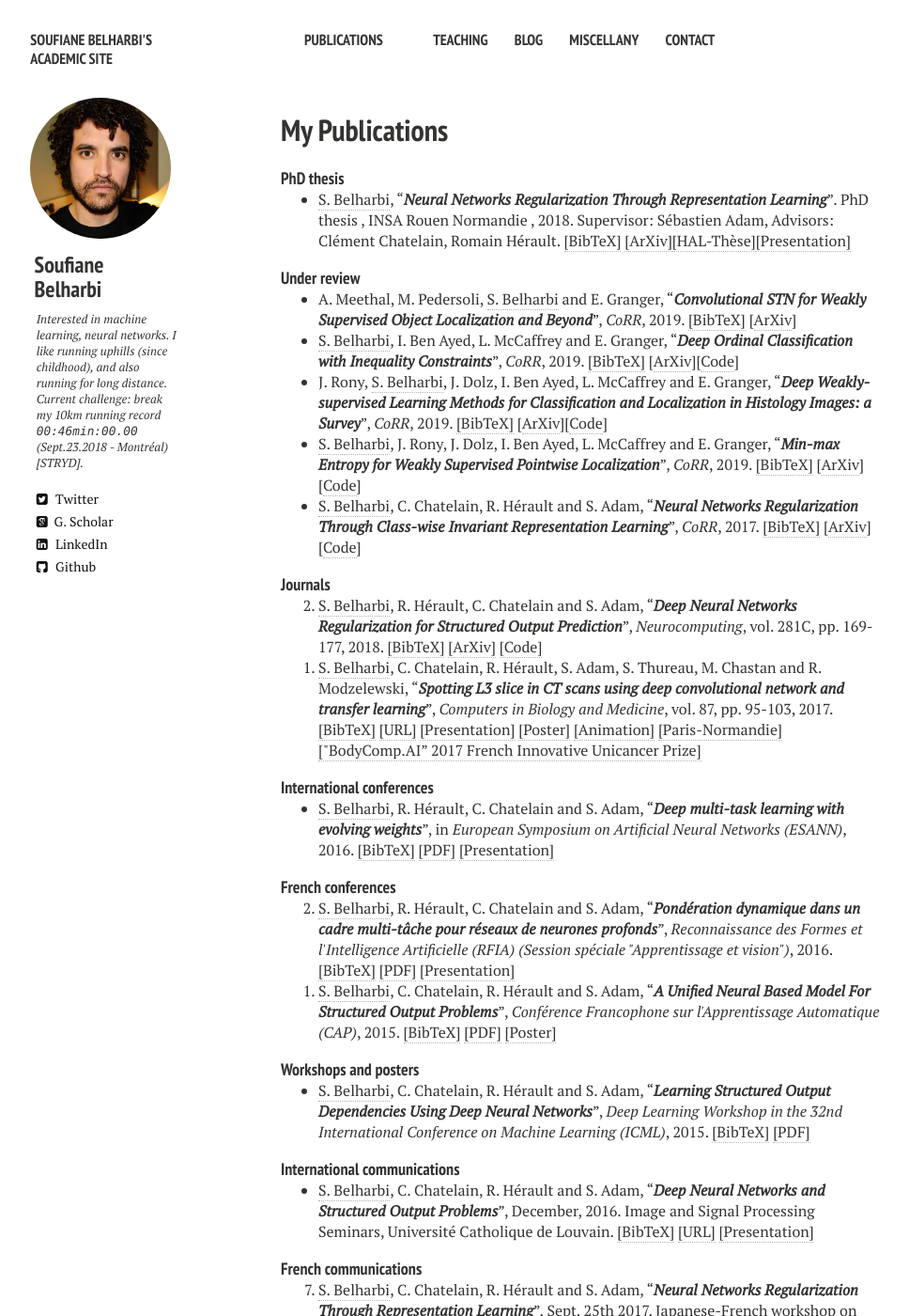
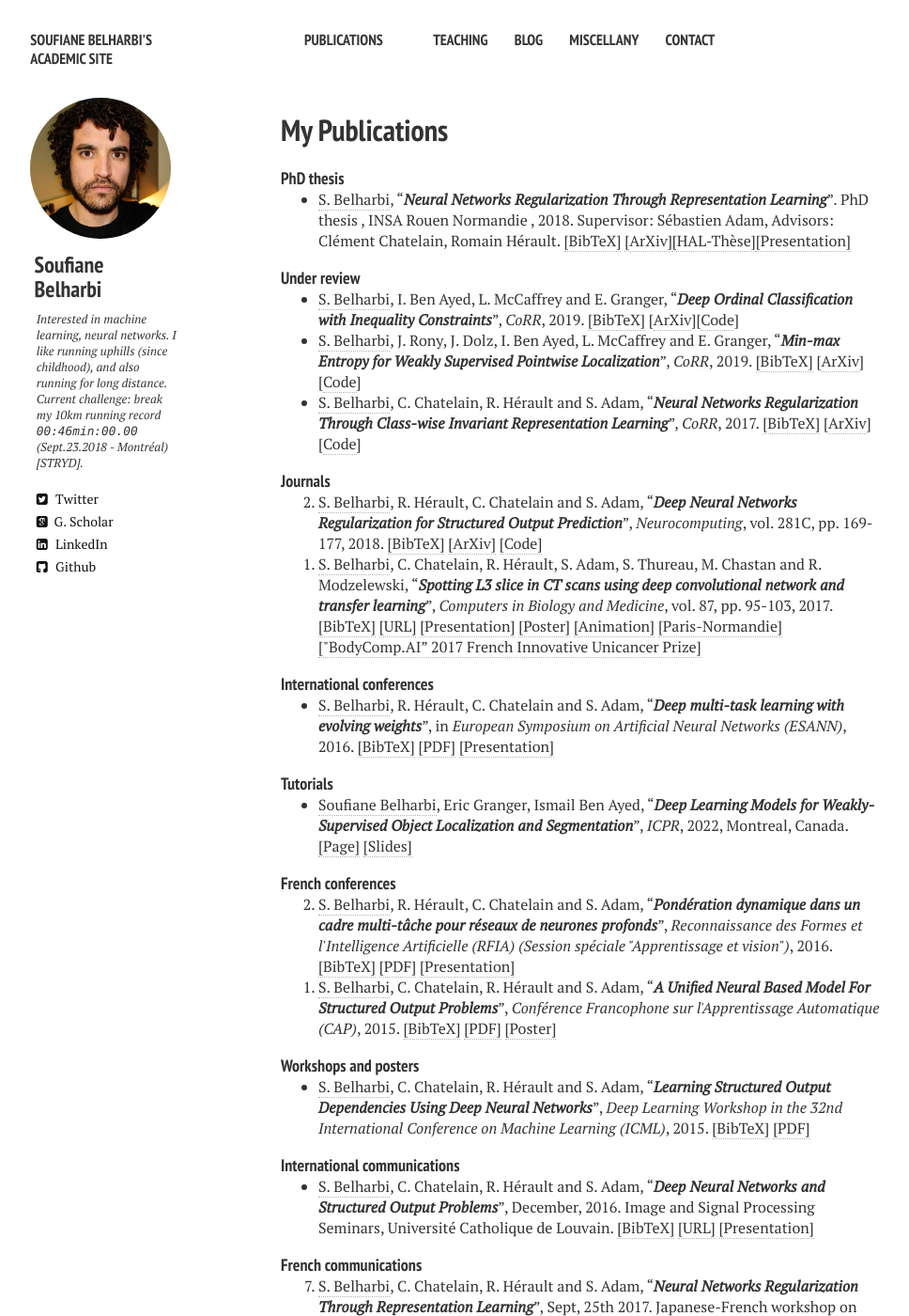
Before and after one commit to sbelharbi/sbelharbi.github.io, a Jekyll site: the page built from publications.md, in a window 1280 px wide and 1400 px high. Shown: the whole window at 94% size, without its empty margins (21-989 px from the left). Built offline with Jekyll 4.4.1, drawn with Linux system fonts in a browser that asks for light colours; nearby versions of some CDN libraries.

Commit message:
added tuto slides.

```diff
--- a/_layouts/publications.html
+++ b/_layouts/publications.html
@@ -112,26 +112,6 @@ Supervisor: Sébastien Adam, Advisors: Clément Chatelain, Romain Hérault.
 <h4 style="margin-bottom:0px;padding-top:10px; margin-top:-10px;">Under review</h4>
 <!-- Generated from JabRef by PubList by Truong Nghiem at 07:34 on 2017.10.20. -->
 <ul class="biblist" style="margin-top:-2px;">
-	<!-- Item: meethal2019convstn -->
-<li >
-A. Meethal, M. Pedersoli, <span class="authorme">S. Belharbi</span> and E. Granger,
-&ldquo;<b><em>Convolutional STN for Weakly Supervised Object Localization and Beyond</em></b>&rdquo;,
-<i>CoRR</i>, 2019.
-<a href="javascript:toggleBibtex('meethal2019convstn')">[BibTeX]</a>
-[<a href="https://arxiv.org/abs/1912.01522">ArXiv</a>]
-
-<div id="bib_meethal2019convstn" class="bibtex noshow">
-<pre>
-@article{meethal2019convstn,
-  author = {Meethal, A. and Pedersoli, M. and Belharbi, S. and Granger, E.},
-  title = {Convolutional STN for Weakly Supervised Object Localization and Beyond},
-  journal = {CoRR},
-  volume = {abs/1912.01522},
-  year = {2019}
-}
-</pre>
-</div>
-</li>
 	<!-- Item: belharbi2019unimoconstraints -->
 	<li >
 	<span class="authorme">S. Belharbi</span>, I. Ben Ayed, L. McCaffrey and E. Granger,
@@ -147,26 +127,6 @@ A. Meethal, M. Pedersoli, <span class="authorme">S. Belharbi</span> and E. Grang
 	  title = {Deep Ordinal Classification with Inequality Constraints},
 	  journal = {CoRR},
 	  volume = {abs/1911.10720},
-	  year = {2019}
-	}
-	</pre>
-	</div>
-	</li>
-	<!-- Item: rony2019weak-loc-histo-survey -->
-	<li >
-	J. Rony, <span class="authorme">S. Belharbi</span>, J. Dolz, I. Ben Ayed, L. McCaffrey and E. Granger,
-	&ldquo;<b><em>Deep Weakly-supervised Learning Methods for Classification and Localization in Histology Images: a Survey</em></b>&rdquo;,
-	<i>CoRR</i>, 2019.
-	<a href="javascript:toggleBibtex('rony2019weak-loc-histo-survey')">[BibTeX]</a>
-	[<a href="https://arxiv.org/abs/1909.03354">ArXiv</a>][<a href="https://github.com/jeromerony/survey_wsl_histology">Code</a>]
-
-	<div id="bib_rony2019weak-loc-histo-survey" class="bibtex noshow">
-	<pre>
-	@article{rony2019weak-loc-histo-survey,
-	  author = {Rony, J. and Belharbi, S. and Dolz, J. and Ben Ayed, I. and McCaffrey, L. and Granger, E.},
-	  title = {Deep weakly-supervised learning methods for classification and localization in histology images: a survey},
-	  journal = {CoRR},
-	  volume = {abs/1909.03354},
 	  year = {2019}
 	}
 	</pre>
@@ -295,6 +255,21 @@ vol. 87, pp. 95-103, 2017.
 	</li>
 </ul>
 
+<h4 style="margin-bottom:0px;padding-top:10px;margin-top:-10px;">Tutorials</h4>
+<!-- Generated from JabRef by PubList by Truong Nghiem at 09:38 on 2017.02.07. -->
+<ul class="biblist" style="margin-top:-2px;">
+	<!-- Item: belharbiICMLWSDL2015 -->
+	<li >
+	<span class="authorme">Soufiane Belharbi</span>, Eric Granger, Ismail Ben Ayed,
+	&ldquo;<b><em>Deep Learning Models for Weakly-Supervised Object Localization and Segmentation</em></b>&rdquo;,
+	<i>ICPR</i>, 2022, Montreal, Canada.
+
+	<a href="/icpr-2022-tutorial-wsl">[Page]</a>
+
+	<a href="/publications/icpr-tutorial-wsl-2022/slides.pdf">[Slides]</a>
+	</li>
+</ul>
+
 <h4 style="margin-bottom:0px;padding-top:10px;margin-top:-10px;">French conferences</h4>
 <!-- Generated from JabRef by PubList by Truong Nghiem at 10:40 on 2017.02.07. -->
 <ol reversed class="biblist" style="margin-top:-2px;">
@@ -392,6 +367,8 @@ vol. 87, pp. 95-103, 2017.
 	</pre></div>
 	</li>
 </ul>
+
+
 <h4 style="margin-bottom:0px;padding-top:10px;margin-top:-10px;">French communications</h4>
 <!-- Generated from JabRef by PubList by Truong Nghiem at 08:02 on 2017.02.13. -->
 <ol reversed class="biblist" style="margin-top:-2px;">
```
Also changed, not shown: icpr-tutorial-2022-wsl.md (+1 -1 lines), index.md (+1 -0 lines).
